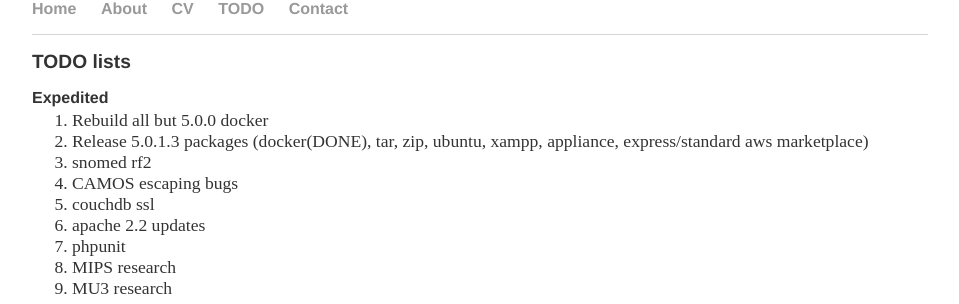
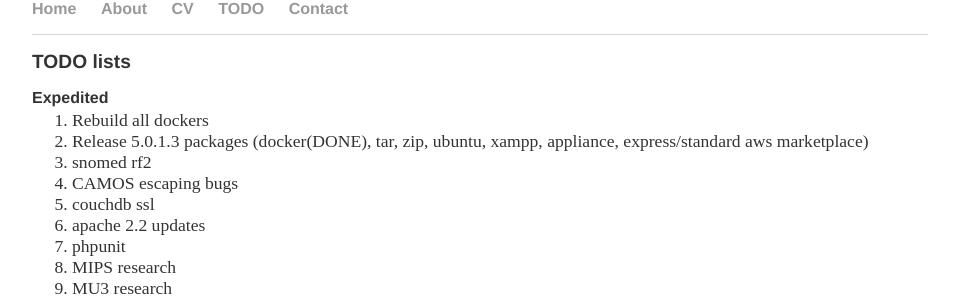
Before and after one commit to bradymiller/bradymiller.github.io, a Jekyll site: the page built from todo/index.md, in a window 1280 px wide. Shown: the part 149-453 px from the top of the page, without its empty margins (160-1119 px from the left). Built offline with Jekyll 4.4.1, drawn with Linux system fonts in a browser that asks for light colours; our own code applies the rules of GitHub Pages for plain Markdown files.

Commit message:
Update index.md

```diff
--- a/todo/index.md
+++ b/todo/index.md
@@ -4,7 +4,7 @@ layout: default
 ## TODO lists
 
 ### Expedited
-1. Rebuild all but 5.0.0 docker
+1. Rebuild all dockers
 1. Release 5.0.1.3 packages (docker(DONE), tar, zip, ubuntu, xampp, appliance, express/standard aws marketplace)
 1. snomed rf2
 1. CAMOS escaping bugs
```
